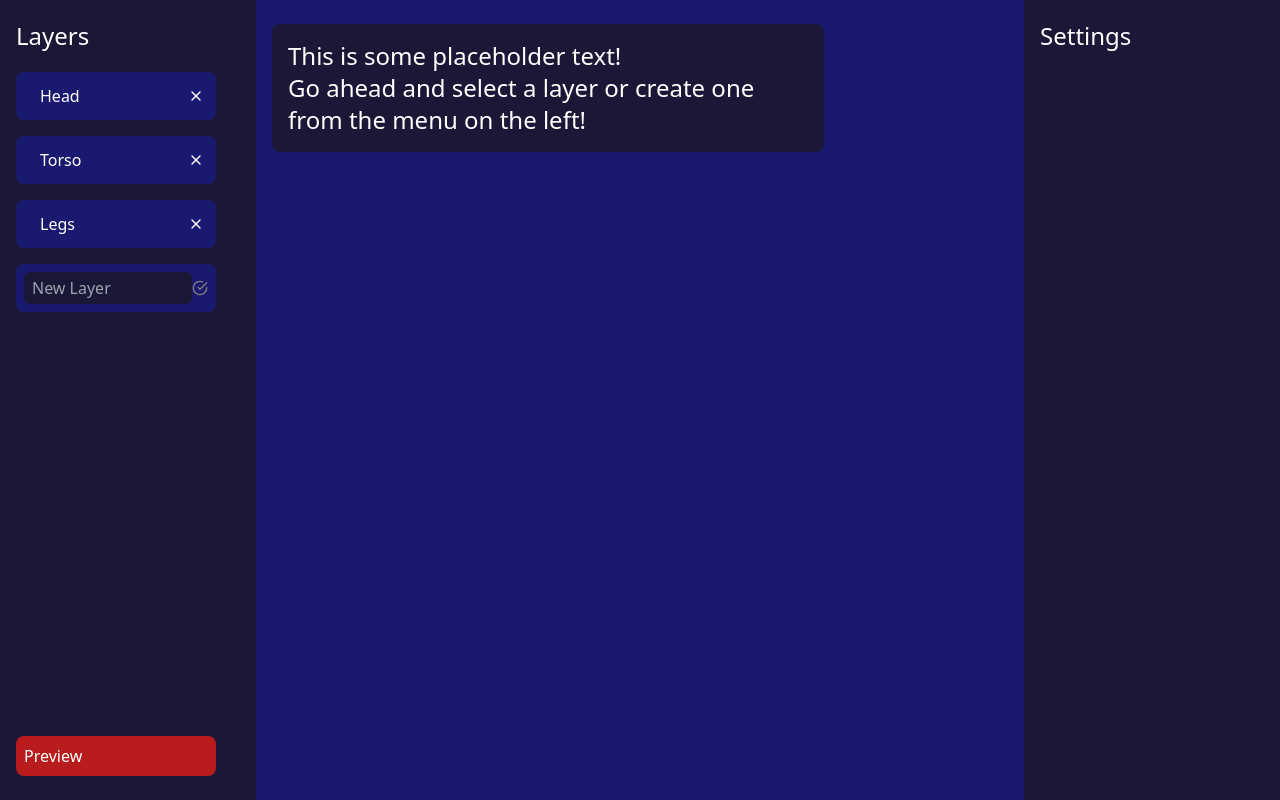
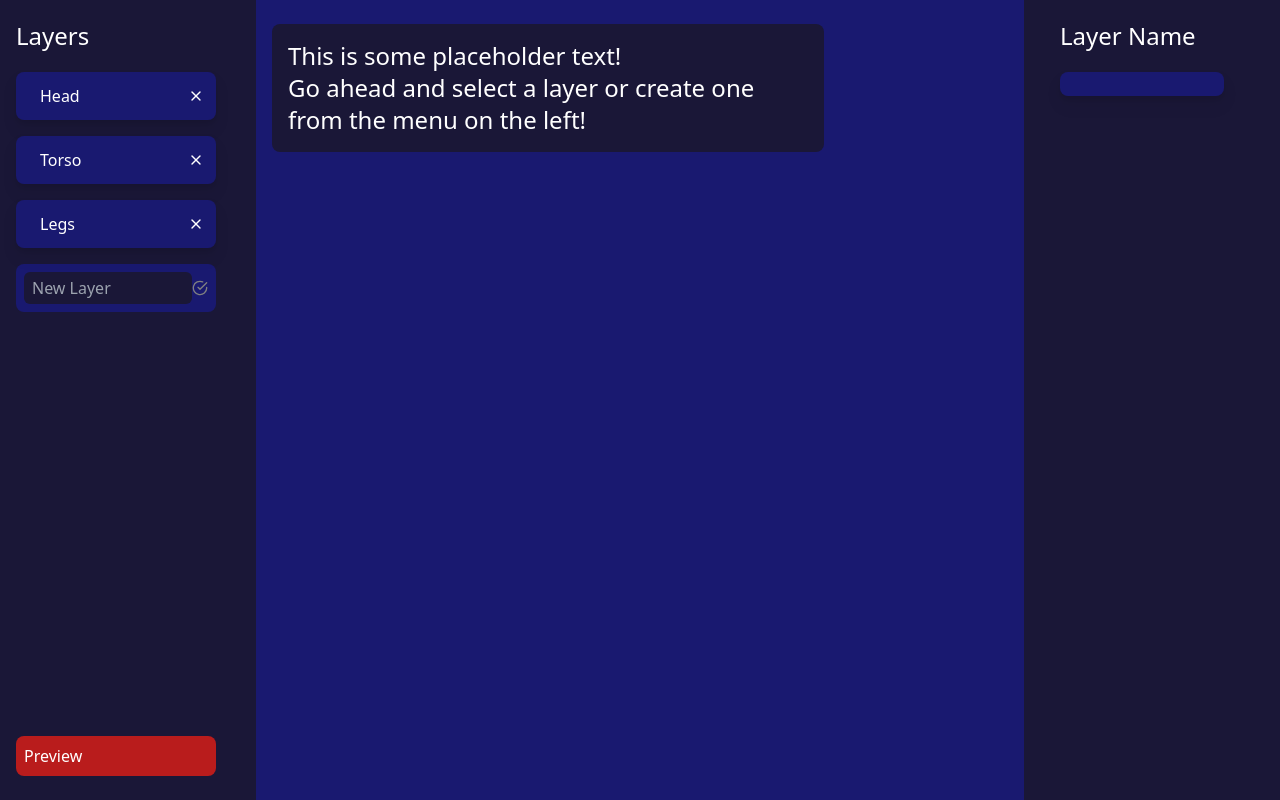
Before and after one commit to AndreiTotoro/artwork-creator, a Next.js app: page / in a window 1280 px wide. Built offline with nearby package versions, Linux system fonts and the light colour scheme.

Commit message:
General design improvments + start work on settings

```diff
--- a/app/Main.js
+++ b/app/Main.js
@@ -6,10 +6,10 @@ import Upload from '../components/Upload';
 
 export default function Main({ currentLayer, layerData, setLayerData }) {
 	return (
-		<div className="h-full bg-midnight pl-4 text-white flex flex-col pr-4 gap-7">
+		<div className="h-full bg-midnight pl-14 pr-14 text-white flex flex-col gap-7">
 			<p className="text-2xl pt-5">You have selected: {currentLayer}</p>
 			<div className="bg-green-400 rounded-md p-2 flex justify-between">
-				<p className="text-green-700">
+				<p className="drop-shadow-md text-green-700">
 					Not sure where to start? Check out our intro video{' '}
 					<a className="text-blue-500 underline" href="">
 						here
--- a/app/Settings.js
+++ b/app/Settings.js
@@ -1,7 +1,17 @@
 import React from 'react';
 
-export default function Settings() {
+export default function Settings({
+	currentLayer,
+	setCurrentLayer,
+	layerData,
+	setLayerData,
+}) {
 	return (
-		<div className="h-full text-white text-2xl pl-4 pt-5 bg-void">Settings</div>
+		<div className="h-full text-white pl-9 pt-5 gap-5 bg-void flex flex-col">
+			<p className="text-2xl">Layer Name</p>
+			<div className="bg-midnight rounded-lg drop-shadow-lg mr-14">
+				<p className="p-3">{currentLayer}</p>
+			</div>
+		</div>
 	);
 }
--- a/app/page.js
+++ b/app/page.js
@@ -37,7 +37,12 @@ export default function Home() {
 				)}
 			</div>
 			<div className="basis-1/5">
-				<Settings />
+				<Settings
+					currentLayer={currentLayer}
+					setCurrentLayer={setCurrentLayer}
+					layerData={layerData}
+					setLayerData={setLayerData}
+				/>
 			</div>
 		</div>
 	);
--- a/components/Layer.js
+++ b/components/Layer.js
@@ -16,7 +16,7 @@ export default function Layer({ name, currentLayer, layerData, setLayerData }) {
 
 	return (
 		<div
-			className={`flex justify-between items-center bg-midnight ${
+			className={`flex justify-between drop-shadow-lg items-center bg-midnight ${
 				currentLayer == name ? 'border-purple-900 border-2 font-bold' : ''
 			} rounded-lg p-3 w-10/12 my-2 pl-6 text-white`}
 		>
```
